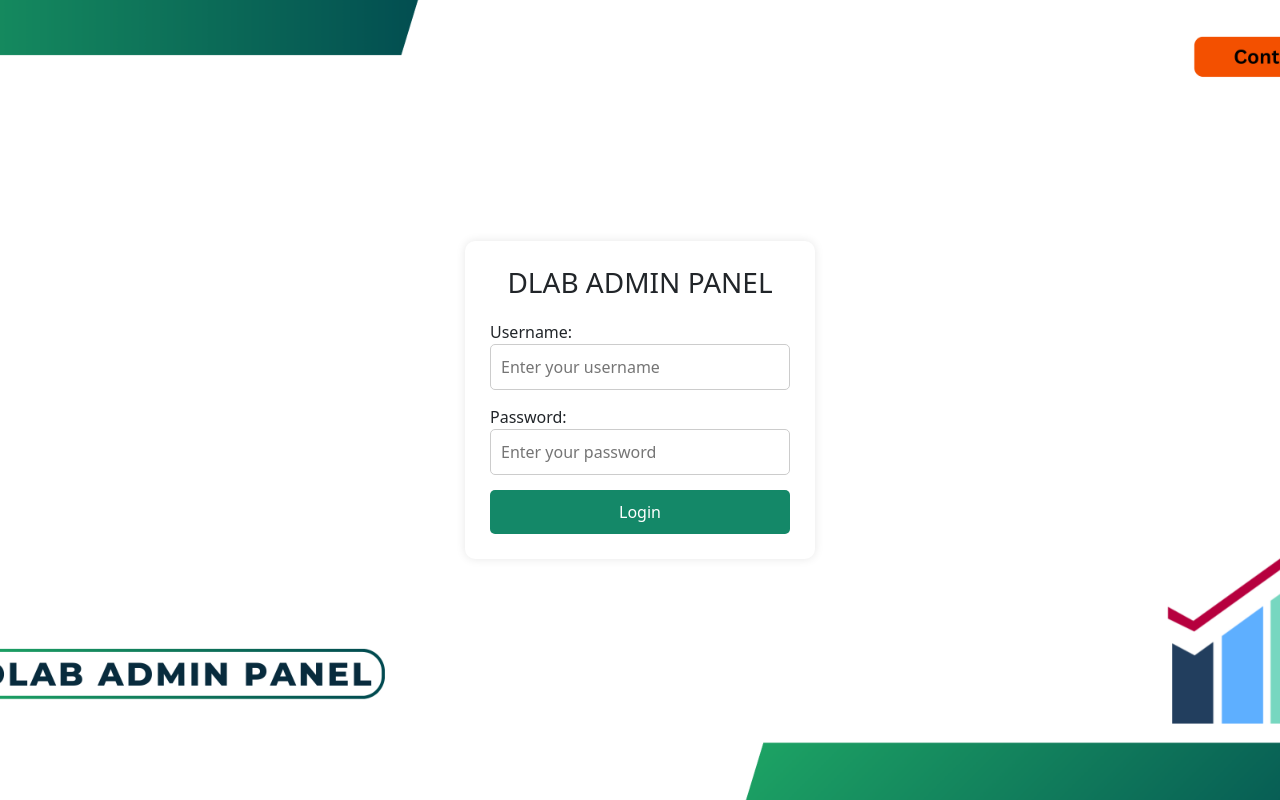
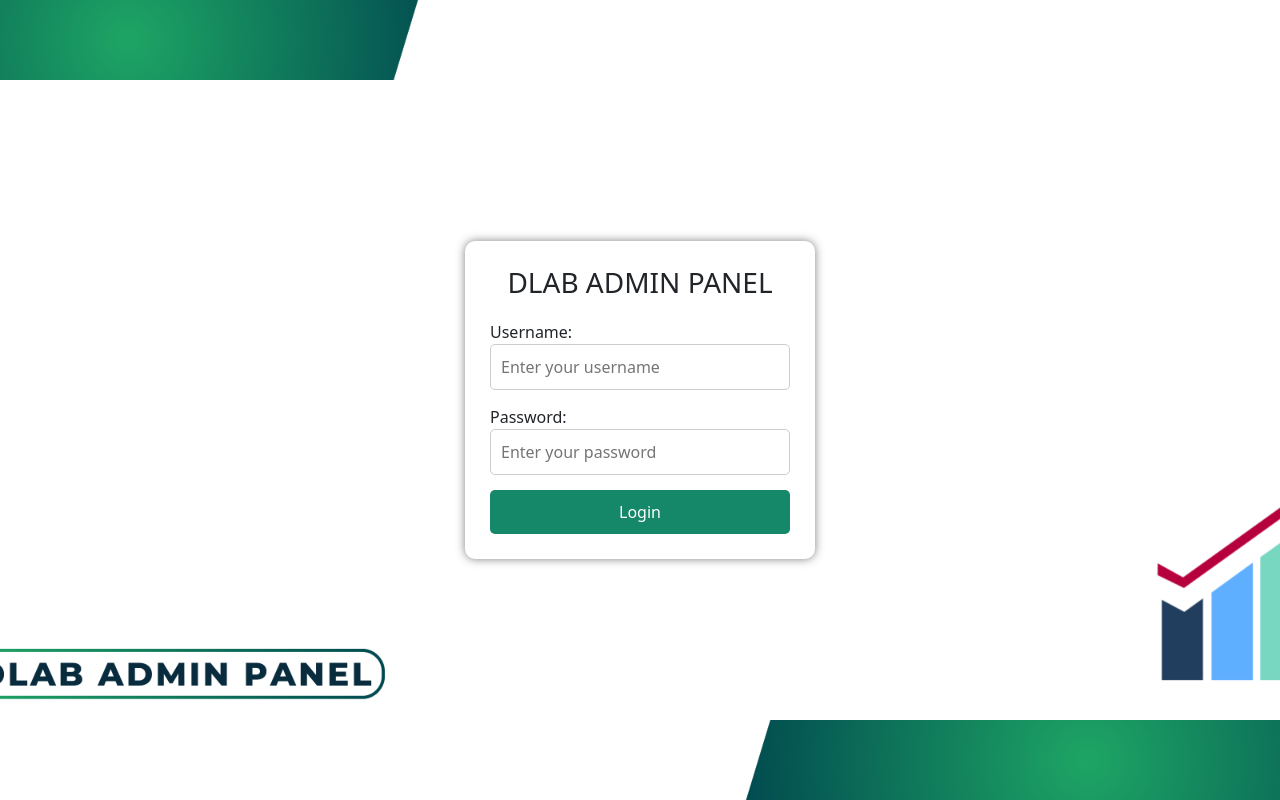
Before and after one commit to MohammadAtikurRahman/dlab, a React (Create React App) app in the folder frontend/: page /signin in a window 1280 px wide. Built offline with nearby package versions, Linux system fonts and the light colour scheme.

Commit message:
signin page is done

```diff
--- a/frontend/src/signin.css
+++ b/frontend/src/signin.css
@@ -7,7 +7,7 @@
   }
 
   .login-card {
-    box-shadow: 0 0 10px rgba(0,0,0,0.1);
+    box-shadow: 0 0 10px rgba(0,0,0,0.5);
     padding: 25px;
     border-radius: 10px;
     background: #fff;
```
Also changed, not shown: frontend/src/cover.png.
